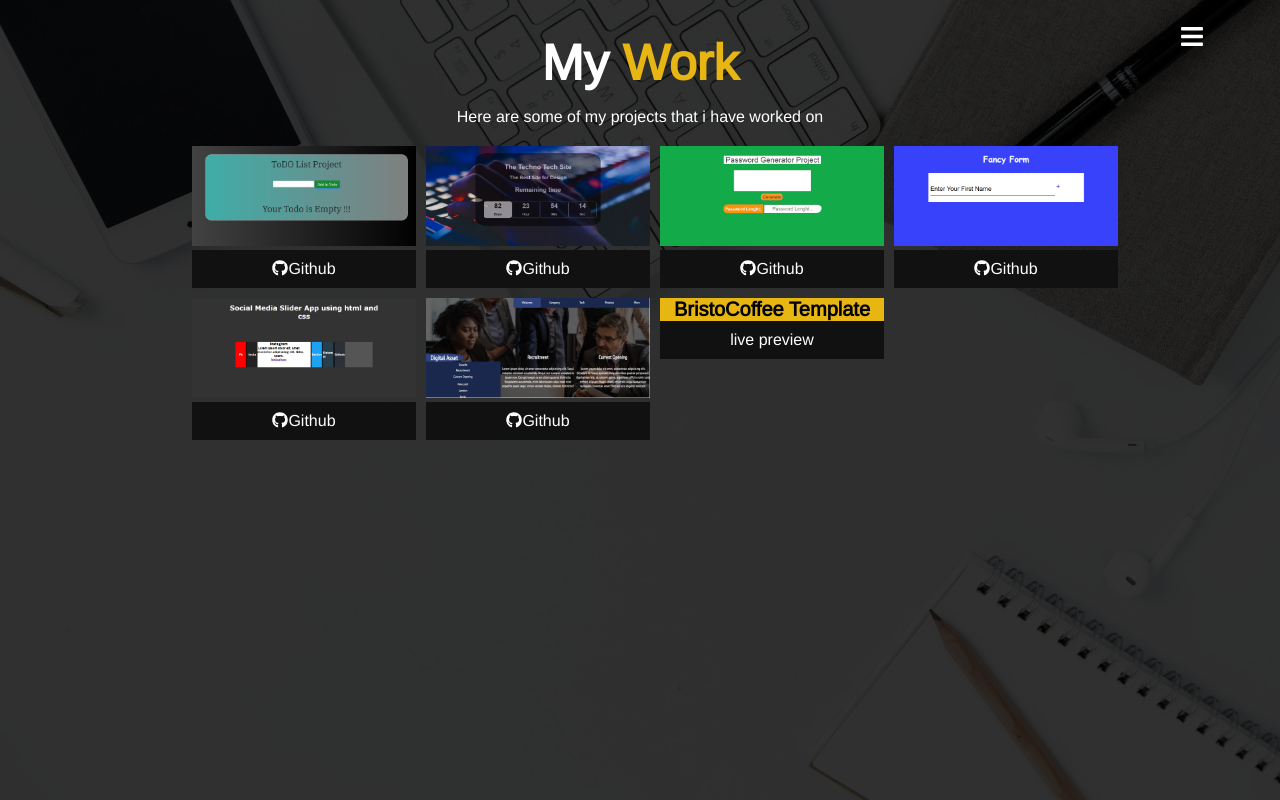
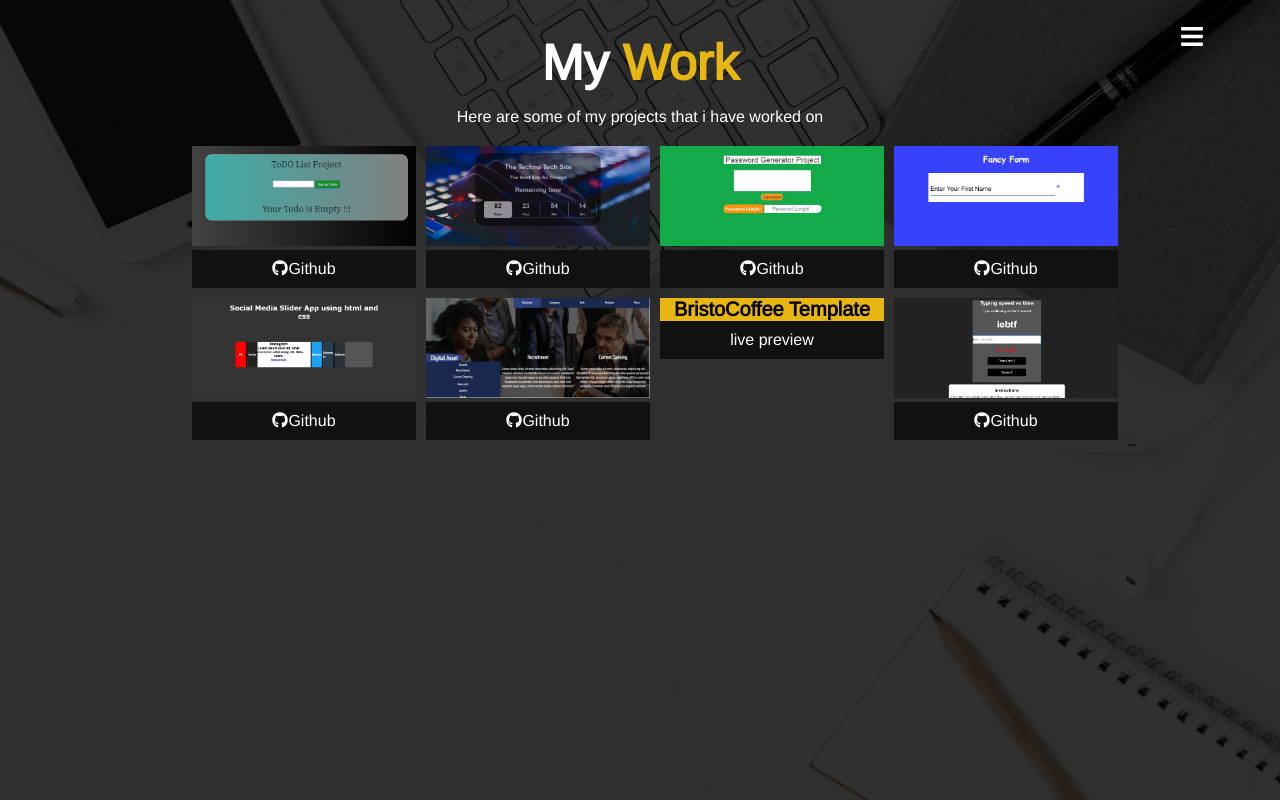
Before and after one commit to sumitsharma3083/sumitsharma3083.github.io, a plain HTML site: page work.html in a window 1280 px wide. Drawn offline with nearby package versions, Linux system fonts and the light colour scheme.

Commit message:
add new app detail in wor

```diff
--- a/work.html
+++ b/work.html
@@ -4,7 +4,7 @@
     <meta charset="UTF-8">
     <meta name="viewport" content="width=device-width, initial-scale=1.0">
     <meta http-equiv="X-UA-Compatible" content="ie=edge">
-    <title>Home page</title>
+    <title>My Work | Projects</title>
    <!-- The custom css icons file -->
     <link rel="stylesheet" href="css/myicons.css">
 
@@ -61,6 +61,11 @@
                 <h1 id="bristo-text">BristoCoffee Template</h1>
                 <a href="bristo/index.html">live preview</a>
             </div>
+            <div>
+                <img src="images/typinggameimg.png" alt="">
+
+                <a href="https://github.com/sumitsharma3083/Typingskillsgame" target="_blank"><i class="fab fa-github"></i>Github</a>
+        </div>
       </div>
      <div id="pic-section" >
 
```
Also changed, not shown: about.html (+1 -1 lines), reach.html (+1 -1 lines), images/typinggameimg.png (added).
